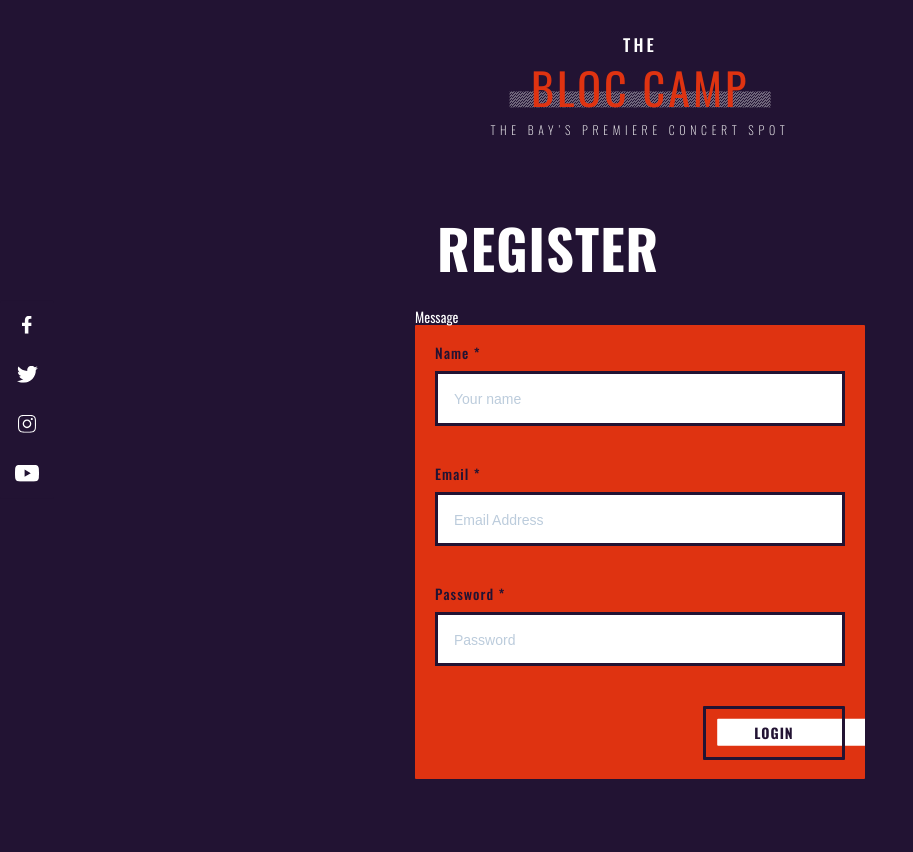
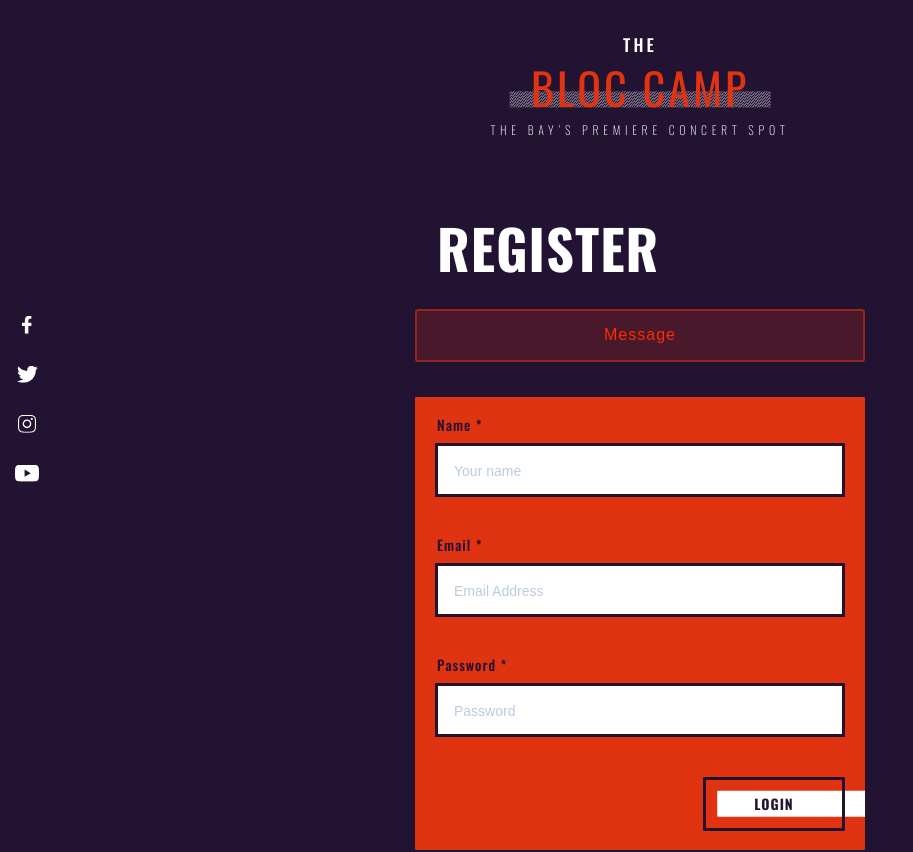
Before and after one commit to SutheeDev/The-Bloc-Camp, a React (Create React App) app in the folder client/: page /register in a window 1280 px wide. Shown: the top 852 px of the page, without its empty margins (0-913 px from the left). Built offline with nearby package versions, Linux system fonts and the light colour scheme.

Commit message:
style Message component

```diff
--- a/client/src/index.css
+++ b/client/src/index.css
@@ -122,4 +122,29 @@ li {
   text-transform: capitalize;
   letter-spacing: 1px;
   font-weight: 500;
+  padding-left: 2px;
 }
+
+/* ---------------------------- */
+/* Message */
+/* ---------------------------- */
+.message {
+  width: 100%;
+  padding: 15px 22px;
+  margin-bottom: 35px;
+  border-radius: 3px;
+  text-align: center;
+  font-family: sans-serif;
+  letter-spacing: 1px;
+  font-size: 16px;
+}
+.message-error {
+  border: 2px solid #df331183;
+  color: #fe2a00;
+  background-color: #df331136;
+}
+.message-success {
+  border: 2px solid rgba(0, 209, 0, 0.468);
+  color: var(--white);
+  background-color: rgba(0, 209, 0, 0.369);
+}
```
